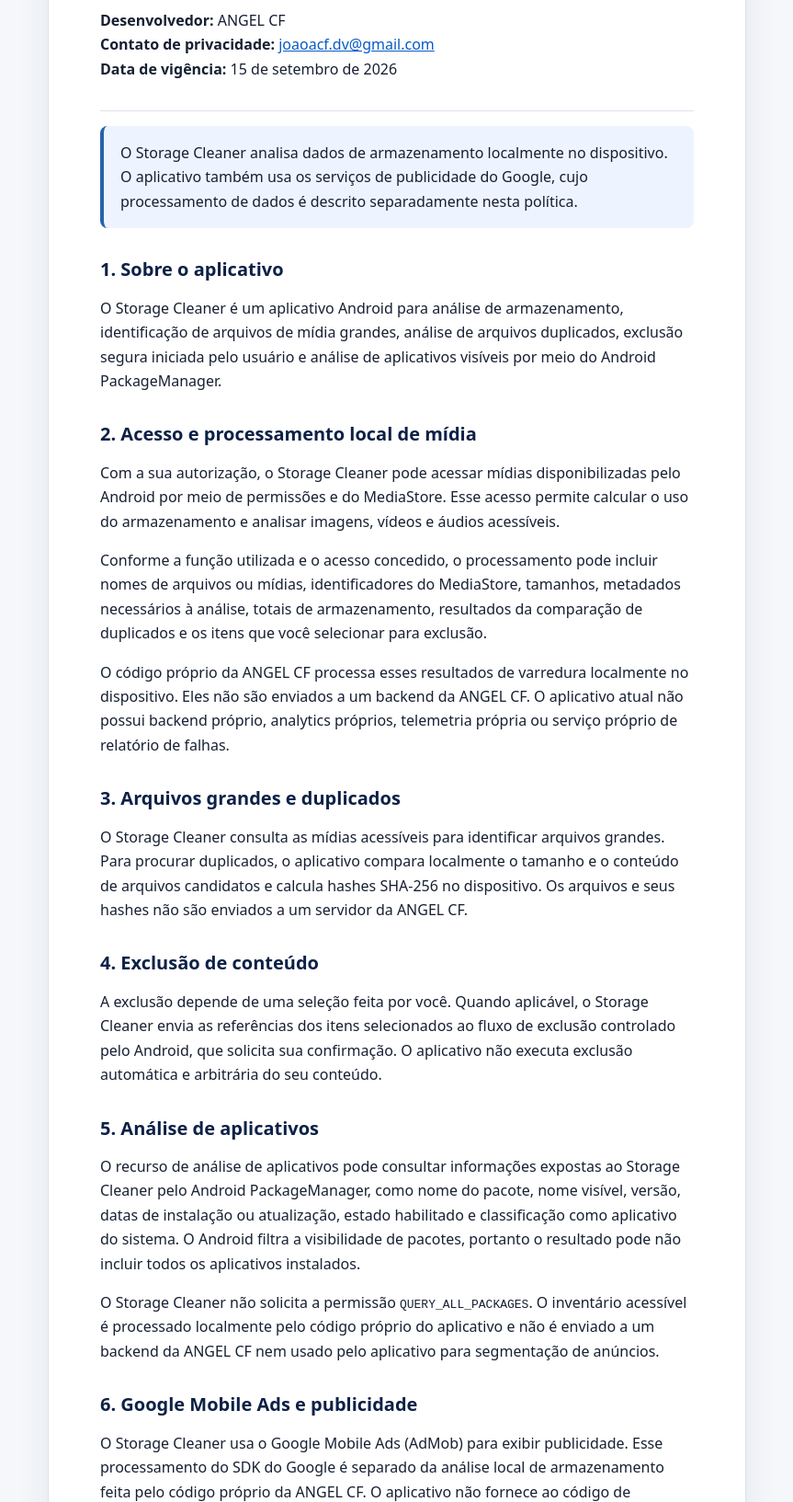
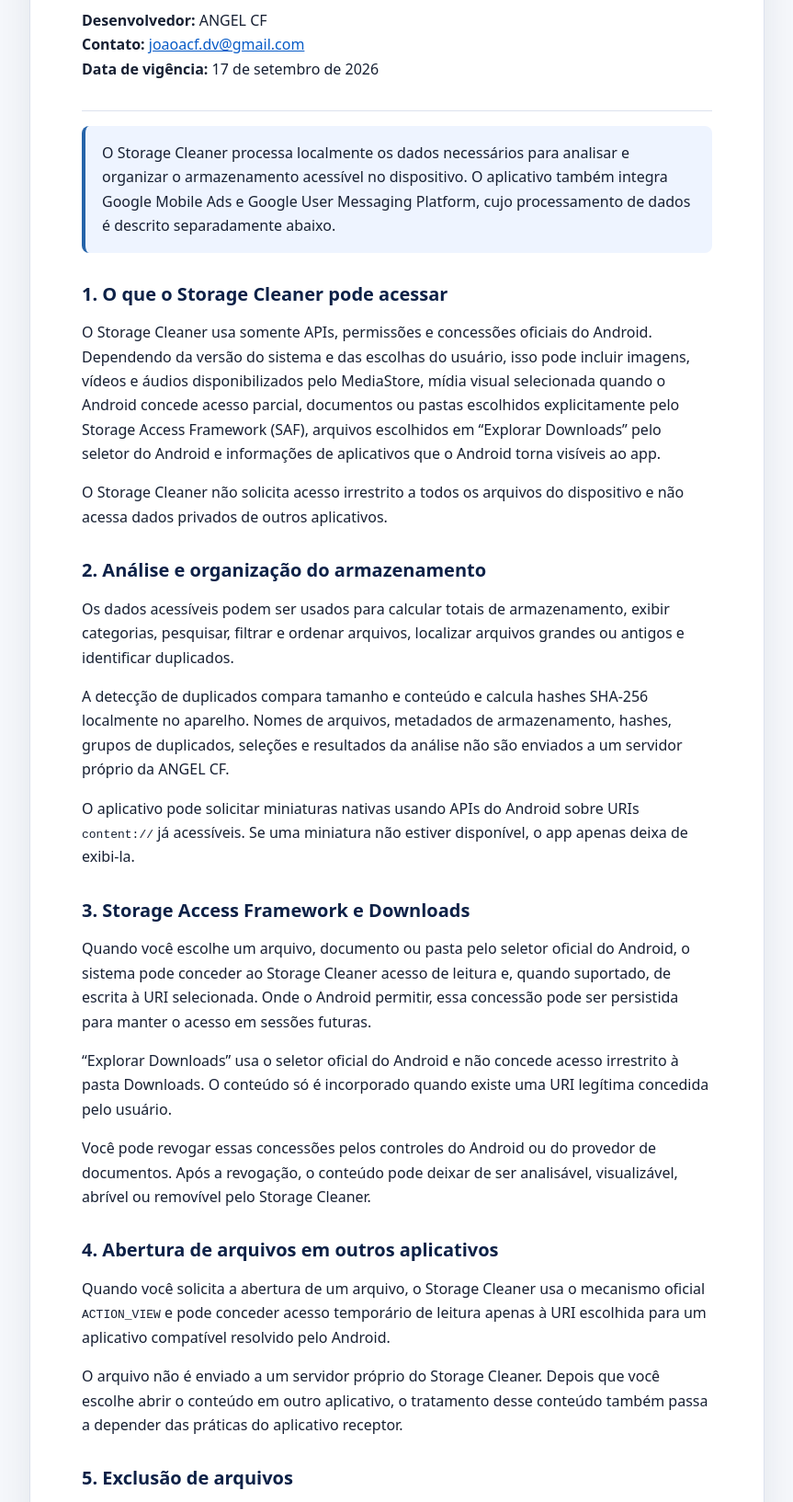
Before and after one commit to joaoacf-dv/storage-cleaner-privacy, a plain HTML site: page index.html in a window 1280 px wide. Shown: the part 199-1832 px from the top of the page at 92% size, without its empty margins (208-1071 px from the left). Drawn offline with Linux system fonts and the light colour scheme.

Commit message:
privacy: synchronize public policy with final Storage Cleaner V1

```diff
--- a/index.html
+++ b/index.html
@@ -6,115 +6,92 @@
   <meta name="color-scheme" content="light dark">
   <title>Política de Privacidade — Storage Cleaner</title>
   <style>
-    :root {
-      color-scheme: light dark;
-      font-family: system-ui, -apple-system, BlinkMacSystemFont, "Segoe UI", sans-serif;
-      line-height: 1.65;
-      color: #172033;
-      background: #f5f7fb;
-    }
-    body {
-      margin: 0;
-      padding: 24px 16px 56px;
-    }
-    main {
-      box-sizing: border-box;
-      max-width: 760px;
-      margin: 0 auto;
-      padding: clamp(24px, 6vw, 56px);
-      background: #ffffff;
-      border: 1px solid #dce2ee;
-      border-radius: 16px;
-      box-shadow: 0 12px 36px rgb(23 32 51 / 8%);
-    }
-    h1, h2 {
-      line-height: 1.25;
-      color: #0d2147;
-    }
-    h1 {
-      margin-top: 0;
-      font-size: clamp(1.75rem, 6vw, 2.5rem);
-    }
-    h2 {
-      margin-top: 2rem;
-      font-size: 1.25rem;
-    }
-    a {
-      color: #075bc7;
-      overflow-wrap: anywhere;
-    }
-    .summary {
-      padding: 16px 18px;
-      background: #eef4ff;
-      border-left: 4px solid #2563a9;
-      border-radius: 8px;
-    }
-    .metadata {
-      padding-bottom: 1rem;
-      border-bottom: 1px solid #dce2ee;
-    }
-    @media (prefers-color-scheme: dark) {
-      :root { color: #e5eaf3; background: #0d1320; }
-      main { background: #151e2f; border-color: #2c3950; box-shadow: none; }
-      h1, h2 { color: #eaf1ff; }
-      a { color: #8fc3ff; }
-      .summary { background: #192b47; border-left-color: #6da9ef; }
-      .metadata { border-bottom-color: #2c3950; }
+    :root { color-scheme: light dark; font-family: system-ui,-apple-system,BlinkMacSystemFont,"Segoe UI",sans-serif; line-height:1.65; color:#172033; background:#f5f7fb; }
+    body { margin:0; padding:24px 16px 56px; }
+    main { box-sizing:border-box; max-width:800px; margin:0 auto; padding:clamp(24px,6vw,56px); background:#fff; border:1px solid #dce2ee; border-radius:16px; box-shadow:0 12px 36px rgb(23 32 51 / 8%); }
+    h1,h2 { line-height:1.25; color:#0d2147; }
+    h1 { margin-top:0; font-size:clamp(1.75rem,6vw,2.5rem); }
+    h2 { margin-top:2rem; font-size:1.25rem; }
+    a { color:#075bc7; overflow-wrap:anywhere; }
+    .summary { padding:16px 18px; background:#eef4ff; border-left:4px solid #2563a9; border-radius:8px; }
+    .metadata { padding-bottom:1rem; border-bottom:1px solid #dce2ee; }
+    code { overflow-wrap:anywhere; }
+    @media (prefers-color-scheme:dark) {
+      :root { color:#e5eaf3; background:#0d1320; }
+      main { background:#151e2f; border-color:#2c3950; box-shadow:none; }
+      h1,h2 { color:#eaf1ff; }
+      a { color:#8fc3ff; }
+      .summary { background:#192b47; border-left-color:#6da9ef; }
+      .metadata { border-bottom-color:#2c3950; }
     }
   </style>
 </head>
 <body>
-  <main>
-    <h1>Política de Privacidade — Storage Cleaner</h1>
+<main>
+  <h1>Política de Privacidade — Storage Cleaner</h1>
+  <div class="metadata">
+    <p><strong>Desenvolvedor:</strong> ANGEL CF<br>
+    <strong>Contato:</strong> <a href="mailto:joaoacf.dv@gmail.com">joaoacf.dv@gmail.com</a><br>
+    <strong>Data de vigência:</strong> 17 de setembro de 2026</p>
+  </div>
 
-    <div class="metadata">
-      <p><strong>Desenvolvedor:</strong> ANGEL CF<br>
-      <strong>Contato de privacidade:</strong> <a href="mailto:joaoacf.dv@gmail.com">joaoacf.dv@gmail.com</a><br>
-      <strong>Data de vigência:</strong> 15 de setembro de 2026</p>
-    </div>
+  <p class="summary">O Storage Cleaner processa localmente os dados necessários para analisar e organizar o armazenamento acessível no dispositivo. O aplicativo também integra Google Mobile Ads e Google User Messaging Platform, cujo processamento de dados é descrito separadamente abaixo.</p>
 
-    <p class="summary">O Storage Cleaner analisa dados de armazenamento localmente no dispositivo. O aplicativo também usa os serviços de publicidade do Google, cujo processamento de dados é descrito separadamente nesta política.</p>
+  <h2>1. O que o Storage Cleaner pode acessar</h2>
+  <p>O Storage Cleaner usa somente APIs, permissões e concessões oficiais do Android. Dependendo da versão do sistema e das escolhas do usuário, isso pode incluir imagens, vídeos e áudios disponibilizados pelo MediaStore, mídia visual selecionada quando o Android concede acesso parcial, documentos ou pastas escolhidos explicitamente pelo Storage Access Framework (SAF), arquivos escolhidos em “Explorar Downloads” pelo seletor do Android e informações de aplicativos que o Android torna visíveis ao app.</p>
+  <p>O Storage Cleaner não solicita acesso irrestrito a todos os arquivos do dispositivo e não acessa dados privados de outros aplicativos.</p>
 
-    <h2>1. Sobre o aplicativo</h2>
-    <p>O Storage Cleaner é um aplicativo Android para análise de armazenamento, identificação de arquivos de mídia grandes, análise de arquivos duplicados, exclusão segura iniciada pelo usuário e análise de aplicativos visíveis por meio do Android PackageManager.</p>
+  <h2>2. Análise e organização do armazenamento</h2>
+  <p>Os dados acessíveis podem ser usados para calcular totais de armazenamento, exibir categorias, pesquisar, filtrar e ordenar arquivos, localizar arquivos grandes ou antigos e identificar duplicados.</p>
+  <p>A detecção de duplicados compara tamanho e conteúdo e calcula hashes SHA-256 localmente no aparelho. Nomes de arquivos, metadados de armazenamento, hashes, grupos de duplicados, seleções e resultados da análise não são enviados a um servidor próprio da ANGEL CF.</p>
+  <p>O aplicativo pode solicitar miniaturas nativas usando APIs do Android sobre URIs <code>content://</code> já acessíveis. Se uma miniatura não estiver disponível, o app apenas deixa de exibi-la.</p>
 
-    <h2>2. Acesso e processamento local de mídia</h2>
-    <p>Com a sua autorização, o Storage Cleaner pode acessar mídias disponibilizadas pelo Android por meio de permissões e do MediaStore. Esse acesso permite calcular o uso do armazenamento e analisar imagens, vídeos e áudios acessíveis.</p>
-    <p>Conforme a função utilizada e o acesso concedido, o processamento pode incluir nomes de arquivos ou mídias, identificadores do MediaStore, tamanhos, metadados necessários à análise, totais de armazenamento, resultados da comparação de duplicados e os itens que você selecionar para exclusão.</p>
-    <p>O código próprio da ANGEL CF processa esses resultados de varredura localmente no dispositivo. Eles não são enviados a um backend da ANGEL CF. O aplicativo atual não possui backend próprio, analytics próprios, telemetria própria ou serviço próprio de relatório de falhas.</p>
+  <h2>3. Storage Access Framework e Downloads</h2>
+  <p>Quando você escolhe um arquivo, documento ou pasta pelo seletor oficial do Android, o sistema pode conceder ao Storage Cleaner acesso de leitura e, quando suportado, de escrita à URI selecionada. Onde o Android permitir, essa concessão pode ser persistida para manter o acesso em sessões futuras.</p>
+  <p>“Explorar Downloads” usa o seletor oficial do Android e não concede acesso irrestrito à pasta Downloads. O conteúdo só é incorporado quando existe uma URI legítima concedida pelo usuário.</p>
+  <p>Você pode revogar essas concessões pelos controles do Android ou do provedor de documentos. Após a revogação, o conteúdo pode deixar de ser analisável, visualizável, abrível ou removível pelo Storage Cleaner.</p>
 
-    <h2>3. Arquivos grandes e duplicados</h2>
-    <p>O Storage Cleaner consulta as mídias acessíveis para identificar arquivos grandes. Para procurar duplicados, o aplicativo compara localmente o tamanho e o conteúdo de arquivos candidatos e calcula hashes SHA-256 no dispositivo. Os arquivos e seus hashes não são enviados a um servidor da ANGEL CF.</p>
+  <h2>4. Abertura de arquivos em outros aplicativos</h2>
+  <p>Quando você solicita a abertura de um arquivo, o Storage Cleaner usa o mecanismo oficial <code>ACTION_VIEW</code> e pode conceder acesso temporário de leitura apenas à URI escolhida para um aplicativo compatível resolvido pelo Android.</p>
+  <p>O arquivo não é enviado a um servidor próprio do Storage Cleaner. Depois que você escolhe abrir o conteúdo em outro aplicativo, o tratamento desse conteúdo também passa a depender das práticas do aplicativo receptor.</p>
 
-    <h2>4. Exclusão de conteúdo</h2>
-    <p>A exclusão depende de uma seleção feita por você. Quando aplicável, o Storage Cleaner envia as referências dos itens selecionados ao fluxo de exclusão controlado pelo Android, que solicita sua confirmação. O aplicativo não executa exclusão automática e arbitrária do seu conteúdo.</p>
+  <h2>5. Exclusão de arquivos</h2>
+  <p>A exclusão é sempre iniciada pelo usuário. Para conteúdo compatível do MediaStore, o Storage Cleaner usa o fluxo oficial <code>MediaStore.createDeleteRequest()</code>, permitindo que o Android apresente a confirmação do sistema.</p>
+  <p>Para documentos SAF, a exclusão só é oferecida quando existe concessão efetiva de escrita e o provedor de documentos declara suporte a exclusão por meio de <code>FLAG_SUPPORTS_DELETE</code>. O aplicativo solicita confirmação explícita antes de chamar <code>DocumentsContract.deleteDocument()</code>.</p>
+  <p>Itens para os quais o Android ou o provedor não expõe um fluxo oficial compatível permanecem não selecionáveis para exclusão. O Storage Cleaner não apaga arbitrariamente arquivos em segundo plano.</p>
 
-    <h2>5. Análise de aplicativos</h2>
-    <p>O recurso de análise de aplicativos pode consultar informações expostas ao Storage Cleaner pelo Android PackageManager, como nome do pacote, nome visível, versão, datas de instalação ou atualização, estado habilitado e classificação como aplicativo do sistema. O Android filtra a visibilidade de pacotes, portanto o resultado pode não incluir todos os aplicativos instalados.</p>
-    <p>O Storage Cleaner não solicita a permissão <code>QUERY_ALL_PACKAGES</code>. O inventário acessível é processado localmente pelo código próprio do aplicativo e não é enviado a um backend da ANGEL CF nem usado pelo aplicativo para segmentação de anúncios.</p>
+  <h2>6. Informações de aplicativos e gerenciamento pelo Android</h2>
+  <p>O Storage Cleaner pode mostrar aplicativos que o Android torna visíveis pela consulta de launcher configurada no app. A lista pode incluir nome visível, nome do pacote, classificação sistema/usuário, estado habilitado, informações de versão disponíveis e ícone local.</p>
+  <p>Esses dados são processados localmente e não são enviados a um backend próprio. O app não solicita <code>QUERY_ALL_PACKAGES</code>.</p>
+  <p>Ações como detalhes, armazenamento/cache, permissões, habilitação/desabilitação e desinstalação padrão são delegadas às telas oficiais de Configurações do Android. O Storage Cleaner não automatiza essas telas nem desinstala silenciosamente outros aplicativos.</p>
 
-    <h2>6. Google Mobile Ads e publicidade</h2>
-    <p>O Storage Cleaner usa o Google Mobile Ads (AdMob) para exibir publicidade. Esse processamento do SDK do Google é separado da análise local de armazenamento feita pelo código próprio da ANGEL CF. O aplicativo não fornece ao código de publicidade nomes de arquivos, identificadores do MediaStore, nomes de pacotes, inventário de aplicativos, grupos de duplicados, totais de armazenamento, arquivos selecionados, planos de exclusão ou resultados de varredura.</p>
-    <p>Segundo a divulgação atual do Google para o GMA Next-Gen SDK, o SDK pode coletar e compartilhar automaticamente endereço IP, interações do usuário com o produto, informações de diagnóstico e identificadores do dispositivo ou da conta para finalidades que incluem publicidade, analytics e prevenção a fraudes. O endereço IP pode ser usado para estimar a localização aproximada do dispositivo. A ANGEL CF não coleta esses dados de forma independente por meio de um backend próprio na arquitetura atual.</p>
-    <p>O Google informa que os dados coletados pelo GMA Next-Gen SDK são criptografados em trânsito com TLS. As práticas, escolhas e períodos de retenção aplicáveis aos serviços de publicidade são controlados pelo Google e descritos em sua <a href="https://developers.google.com/admob/android/next-gen/privacy/play-data-disclosure">divulgação de dados do GMA Next-Gen</a> e em sua <a href="https://policies.google.com/privacy">Política de Privacidade</a>.</p>
+  <h2>7. Processamento local e retenção</h2>
+  <p>O Storage Cleaner não possui backend próprio, analytics próprios, telemetria própria ou serviço próprio de crash reporting para os dados locais de análise do armazenamento.</p>
+  <p>Resultados transitórios de varredura, miniaturas e seleções são usados localmente durante a operação do aplicativo. Concessões SAF persistíveis são mantidas pelo próprio Android quando o usuário as concede.</p>
 
-    <h2>7. Consentimento e opções de privacidade</h2>
-    <p>O Storage Cleaner usa a Google User Messaging Platform (UMP) para solicitar a atualização das informações de consentimento e apresentar mensagens de privacidade quando exigidas pelo Google. As solicitações de anúncios ficam sujeitas ao resultado do fluxo oficial de consentimento e privacidade aplicável. O aplicativo não interpreta nem persiste por conta própria as escolhas de consentimento.</p>
-    <p>Quando a UMP exigir e disponibilizar essa opção, o aplicativo apresenta a ação “Opções de privacidade” para que você possa revisar as escolhas oferecidas pelo Google.</p>
+  <h2>8. Google Mobile Ads e processamento de terceiros</h2>
+  <p>O Storage Cleaner integra o Google Mobile Ads Next-Gen SDK para exibir publicidade e o Google User Messaging Platform (UMP) para mensagens e escolhas de privacidade quando aplicáveis.</p>
+  <p>Segundo a divulgação atual do Google para o GMA Next-Gen SDK, o SDK pode coletar e compartilhar endereço IP, interações do usuário com o produto, informações de diagnóstico e identificadores do dispositivo ou da conta para finalidades como publicidade, analytics e prevenção a fraudes. O endereço IP pode ser usado para estimar localização aproximada. O Google informa que esses dados são protegidos em trânsito por TLS.</p>
+  <p>O Storage Cleaner não fornece intencionalmente à integração de anúncios nomes de arquivos, identificadores SAF, identificadores do MediaStore, nomes de pacotes, inventário de aplicativos, grupos de duplicados, totais de armazenamento, arquivos selecionados, miniaturas ou resultados da análise local.</p>
+  <p>Referências: <a href="https://developers.google.com/admob/android/next-gen/privacy/play-data-disclosure">divulgação de dados do GMA Next-Gen</a> e <a href="https://policies.google.com/privacy">Política de Privacidade do Google</a>.</p>
 
-    <h2>8. Retenção, segurança e controle do usuário</h2>
-    <p>Os resultados atuais da análise local não são mantidos em um backend remoto da ANGEL CF, pois não existe backend próprio para essas funções. Suas mídias continuam sob o controle do dispositivo e do usuário, exceto quando você confirma uma exclusão pelo fluxo do aplicativo e do Android.</p>
-    <p>Você pode negar ou revogar permissões de mídia nas configurações do Android, escolher os itens cuja exclusão deseja solicitar, usar as opções de privacidade da UMP quando disponíveis e desinstalar o aplicativo. O acesso limitado a mídias pode produzir totais e resultados incompletos.</p>
+  <h2>9. Consentimento e opções de privacidade</h2>
+  <p>Na inicialização, o aplicativo solicita à UMP a atualização das informações de consentimento e permite que o Google apresente uma mensagem de privacidade quando isso for necessário. Os anúncios só são solicitados quando a UMP informa que podem ser solicitados.</p>
+  <p>Quando a UMP exigir um ponto de entrada de opções de privacidade, o Storage Cleaner disponibiliza “Opções de privacidade” no menu do aplicativo.</p>
 
-    <h2>9. Conta do usuário</h2>
-    <p>O Storage Cleaner não oferece atualmente um sistema de cadastro de conta de usuário da ANGEL CF. Por isso, não há conta da ANGEL CF para solicitar exclusão neste aplicativo.</p>
+  <h2>10. Permissões de mídia</h2>
+  <p>Você decide se concede permissões de mídia. Em versões compatíveis do Android, o sistema pode conceder acesso completo ou apenas a mídias visuais selecionadas. Acesso parcial ou ausente pode deixar totais, arquivos grandes/antigos e resultados de duplicados incompletos.</p>
+  <p>As permissões podem ser alteradas ou revogadas nas Configurações do Android.</p>
 
-    <h2>10. Alterações desta política</h2>
-    <p>Esta política poderá ser atualizada quando as práticas do aplicativo, os SDKs de terceiros ou os requisitos aplicáveis mudarem. A data de vigência acima será atualizada quando uma revisão entrar em vigor.</p>
+  <h2>11. Conta, segurança e exclusão de dados</h2>
+  <p>O Storage Cleaner não cria conta própria de usuário e não mantém banco de dados de varredura em servidor próprio. Portanto, não existe perfil de conta ou base remota própria de resultados para solicitar exclusão.</p>
+  <p>Dados tratados pelo Google Mobile Ads são processados separadamente conforme os termos, políticas e controles disponibilizados pelo Google.</p>
 
-    <h2>11. Contato</h2>
-    <p>ANGEL CF<br>
-    <a href="mailto:joaoacf.dv@gmail.com">joaoacf.dv@gmail.com</a></p>
-  </main>
+  <h2>12. Alterações desta política</h2>
+  <p>Esta política poderá ser atualizada quando as práticas do aplicativo, os SDKs de terceiros, o comportamento do Android ou os requisitos aplicáveis mudarem. A data de vigência será atualizada quando uma revisão entrar em vigor.</p>
+
+  <h2>13. Contato</h2>
+  <p>ANGEL CF<br><a href="mailto:joaoacf.dv@gmail.com">joaoacf.dv@gmail.com</a></p>
+</main>
 </body>
 </html>
```
